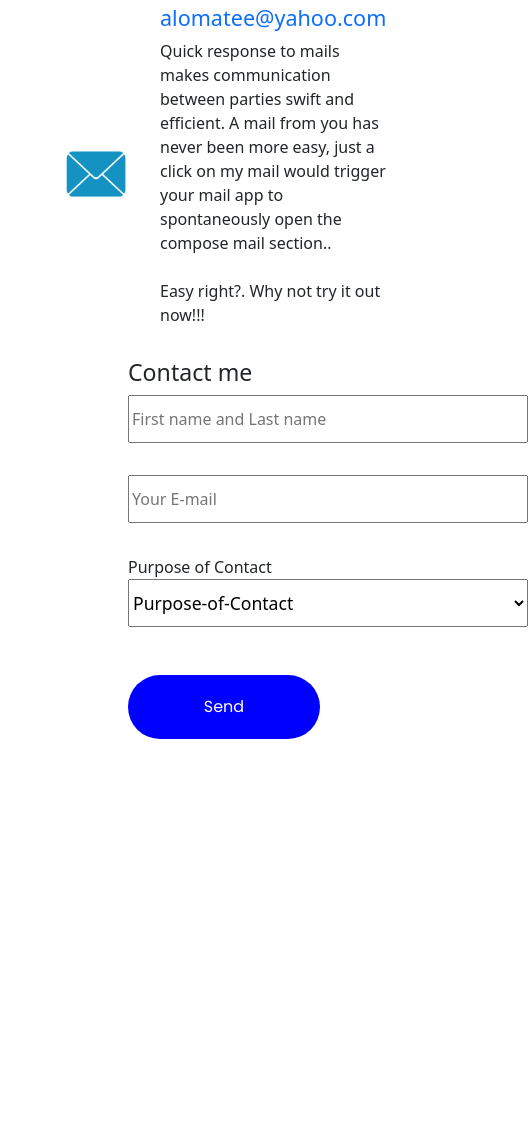
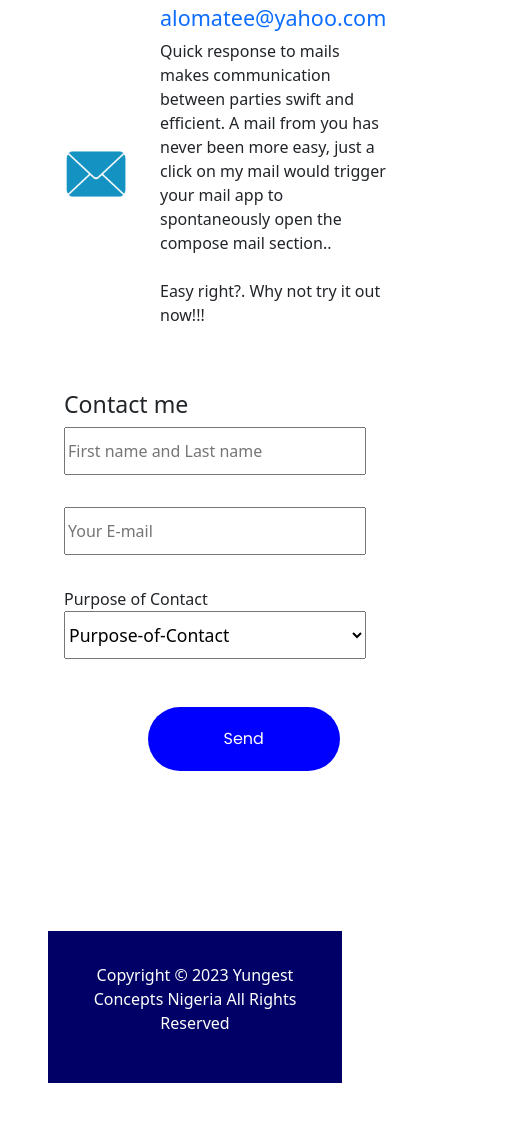
Before and after one commit to yungestbee/yungest, a plain HTML site: page index.html in a window 390 px wide. Shown: the part 6459-7580 px from the top of the page, 528 px wide, since content can reach past the window. Before the commit the page ends 7358 px from the top, so only its background shows below. Drawn offline with nearby package versions, Linux system fonts and the light colour scheme.

Commit message:
another recent commit

```diff
--- a/index.html
+++ b/index.html
@@ -15,13 +15,13 @@
     <section class="container-fluid">
 
       <nav class="navbar navbar-expand-lg">
-        <div class="container-fluid">
+        <div class="container-fluid" >
           <a class="navbar-brand" href="#home"><img src="yungest concepts blue.png" alt="yungest logo"></a>
           <button class="navbar-toggler" type="button" data-bs-toggle="collapse" data-bs-target="#navbarNav" aria-controls="navbarNav" aria-expanded="false" aria-label="Toggle navigation">
             <span class="navbar-toggler-icon"></span>
           </button>
           <div class="collapse navbar-collapse" id="navbarNav">
-            <ul class="navbar-nav">
+            <ul class="navbar-nav" id="navless">
               <li class="nav-item">
                 <a class="navLink" aria-current="page" href="#front-end">Front-end Skills</a>
               </li>
@@ -291,7 +291,10 @@
                 </form>
             </div>
 
-    </section>
+          </section>
+          <section class="section6">
+            <p>Copyright &copy; 2023 Yungest Concepts Nigeria All Rights Reserved</p>
+          </section>
     <script src="script.js"></script>
-</body>
+  </body>
 </html>
--- a/style.css
+++ b/style.css
@@ -1,8 +1,8 @@
 @import url('https://fonts.googleapis.com/css2?family=Manrope:wght@200;300;400;500&family=Poppins:wght@200;300;400;500;600;700;800&display=swap');
 
 body {
-    margin-left: 5%;
-    margin-right: 5%;
+    /* margin-left: 5%;
+    margin-right: 5%; */
     background-color: #fff;
     font-family: 'Poppins', sans-serif;
     font-family: 'Manrope', sans-serif;
@@ -23,6 +23,10 @@ nav {
     display: flex;
     /* outline: 1px solid red; */
     justify-content: space-between;
+}
+
+#navless {
+    margin-left: 50%;
 }
 
 nav img {
@@ -58,7 +62,7 @@ nav ul {
     display: flex;
     margin-top: 10rem;
     margin-bottom: 5rem;
-    margin-left: 10%;
+    margin-left: 5%;
 }
 
 .img-cent {
@@ -284,7 +288,17 @@ nav ul {
 }
 
 .accord.active {
-    background-color: blue;
+    background-color: #0000ff;
+    color: #fff;
+}
+
+.section6 {
+    text-align: center;
+    background-color: #000066;
+    height: 50%;
+    width: 100%;
+    padding: 2rem;
+    margin: 0;
     color: #fff;
 }
 
@@ -328,12 +342,14 @@ nav ul {
     }
 
     .comb h1 {
+        /* outline: 1px solid red; */
         font-size: 5rem;
         margin-top: 1rem;
         margin-bottom: 2rem;
     }
 
     .comb p {
+        /* outline: 1px solid red; */
         font-size: 1.2rem;
         margin-top: 0rem;
         margin-bottom: 2.5rem;
@@ -385,8 +401,9 @@ nav ul {
     }
 
     .guge {
-        padding-left: 5rem;
+        padding-left: 1rem;
         width: 90vw;
+        margin-top: 2rem;
     }
 
     .code {
@@ -469,4 +486,21 @@ nav ul {
         margin-bottom: 3rem;
     }
 
+    .inp {
+        width: 90%;
+        height: 3rem;
+        margin-bottom: 2rem;
+    }
+
+    .inp2 {
+        width: 90%;
+        height: 3rem;
+        margin-bottom: 3rem;
+        font-size: 1.1rem;
+    }
+
+    #btn-click {
+        margin-left: 25%
+    }
+
 }
```
